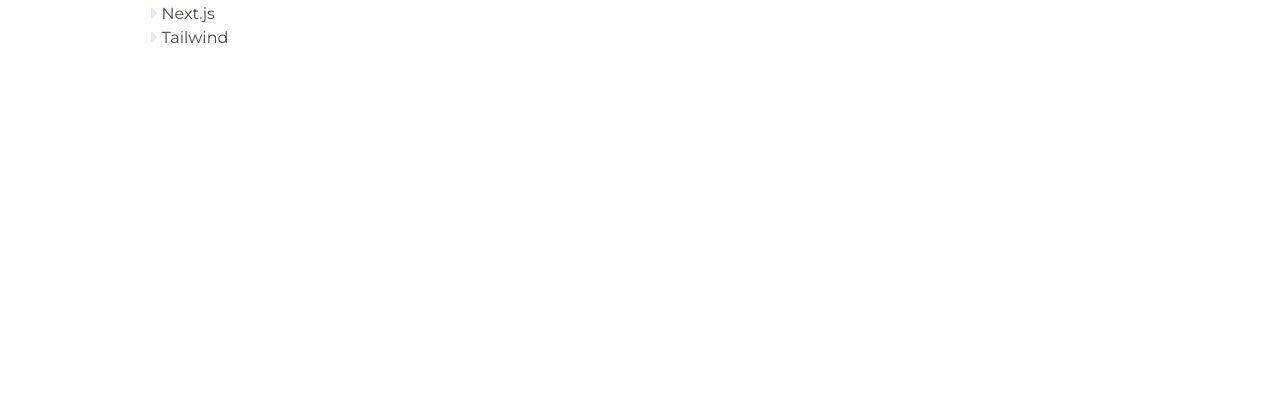
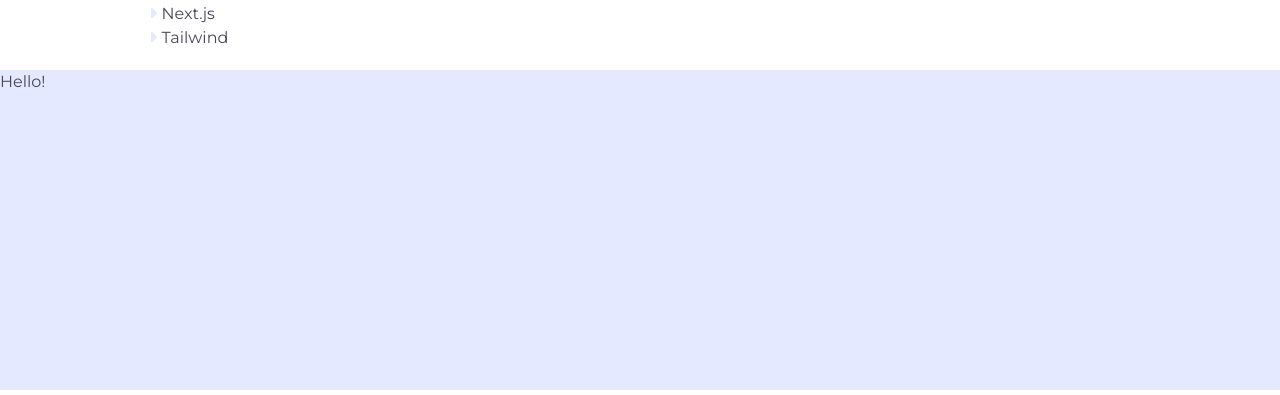
Before and after one commit to rosanna-z/my-portfolio, a Next.js app: page / in a window 1280 px wide. Shown: the part 841-1236 px from the top of the page. Before the commit the page ends 919 px from the top, so only its background shows below. Built offline with nearby package versions, Linux system fonts and the light colour scheme.

Commit message:
Add Intro and Projects component

```diff
--- a/app/About.js
+++ b/app/About.js
@@ -12,7 +12,7 @@
       <section className="flex flex-row justify-center mx-10 my-5">
         <div className="flex flex-col w-1/2">
         {/* <div className="flex flex-col"> */}
-          Hi there! My name is Rosanna Zhang. I am a full-stack developer with
+          Hi there! My name is Rosanna Zhang, I am a full-stack developer with
           an interest in front-end development. I have a Bachelor of Management
           from University of British Columbia and more recently, I completed the
           Lighthouse Lab's Web Development Bootcamp program.
--- /dev/null
+++ b/app/Intro.js
@@ -0,0 +1,15 @@
+"use client";
+
+export default function Intro() {
+  return (
+    <section className="bg-bg-color h-80">
+      <h1 className="text-lg m-5 py-2">
+        Hello!
+        <div>
+          My name is <span className="font-bold"> Rosanna Zhang</span>, a
+          developer based in Vancouver, BC.
+        </div>
+      </h1>
+    </section>
+  );
+}
--- /dev/null
+++ b/app/Projects.js
@@ -0,0 +1,9 @@
+"use client";
+
+export default function Projects() {
+  return (
+  <section className="bg-bg-color h-80">
+    Hello!
+  </section>
+  )
+}
--- a/app/page.js
+++ b/app/page.js
@@ -6,22 +6,18 @@
 // Prevent fontawesome from adding its CSS since we did it manually above:
 import { config } from '@fortawesome/fontawesome-svg-core';
 config.autoAddCss = false; /* eslint-disable import/first */
+import NavBar from "./NavBar";
+import Intro from './Intro';
 import About from "./About";
-import NavBar from "./NavBar";
+import Projects from './projects';
 
 export default function Home() {
   return (
     <main className="text-grey py-2">
       <NavBar />
-      <section className="bg-bg-color h-80">
-      <h1 className="text-lg m-5 py-2">
-        Hello!
-        <div>
-          My name is <span className="font-bold"> Rosanna Zhang</span>, a developer based in Vancouver, BC.
-        </div>
-      </h1>
-      </section>
+      <Intro />
       <About />
+      <Projects />
     </main>
   )
 };
```
